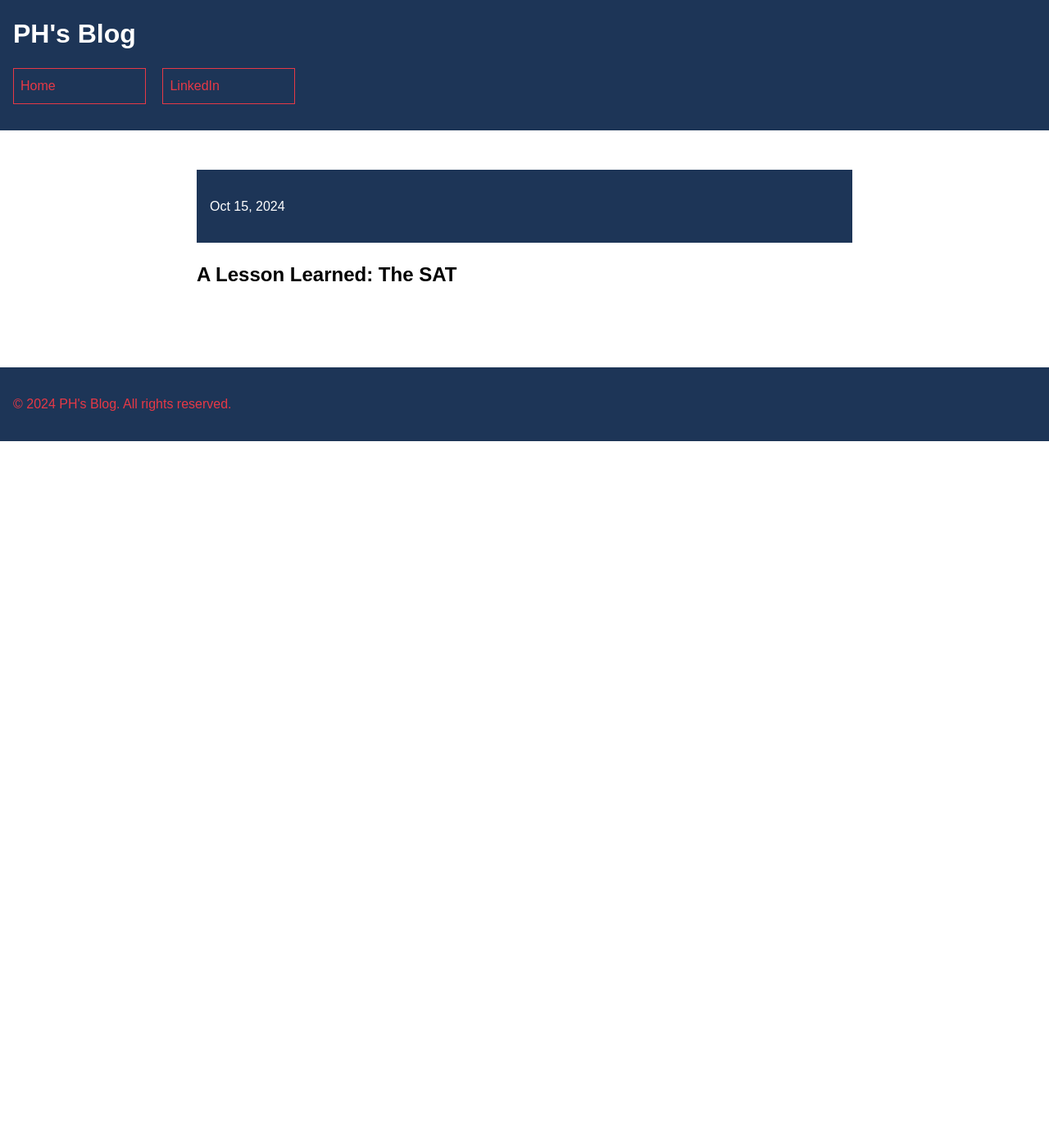
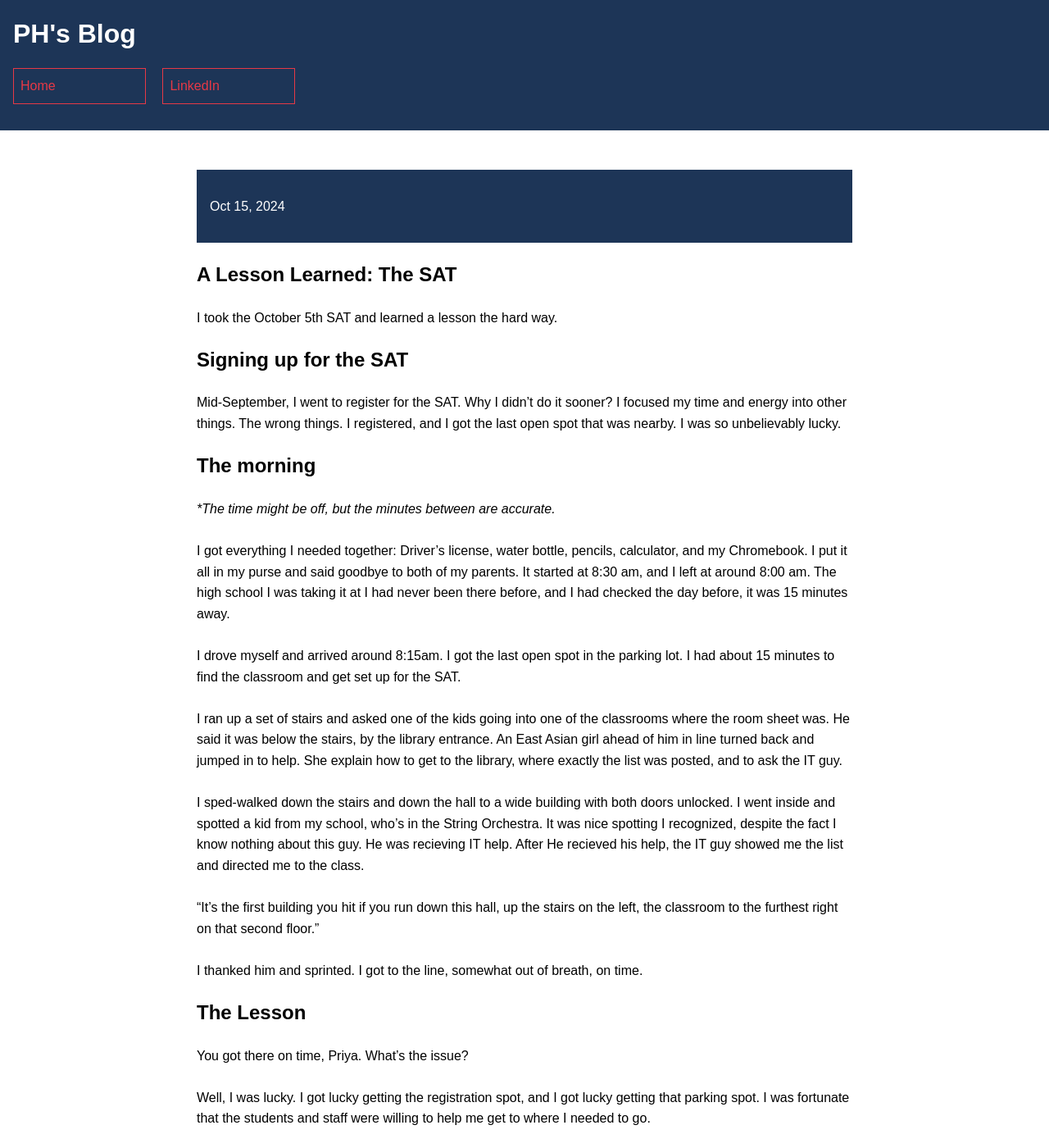
Before and after one commit to CaptainSapphire/PH-s-Blog, a Jekyll site: the page built from _posts/2024-10-15-A-Lesson-Learned:-The-SAT.md, in a window 1280 px wide and 1400 px high. Shown: the whole window at 82% size. Built offline with Jekyll 4.4.1, drawn with Linux system fonts in a browser that asks for light colours; our own code applies the rules of GitHub Pages for plain Markdown files.

Commit message:
Update 2024-10-15-A-Lesson-Learned:-The-SAT.md

```diff
--- a/_posts/2024-10-15-A-Lesson-Learned:-The-SAT.md
+++ b/_posts/2024-10-15-A-Lesson-Learned:-The-SAT.md
@@ -1 +1,15 @@
 # A Lesson Learned: The SAT
+I took the October 5th SAT and learned a lesson the hard way.
+## Signing up for the SAT
+Mid-September, I went to register for the SAT. Why I didn't do it sooner? I focused my time and energy into other things. The wrong things. I registered, and I got the last open spot that was nearby. I was so unbelievably lucky.
+## The morning
+**The time might be off, but the minutes between are accurate.*<br><br>
+I got everything I needed together: Driver's license, water bottle, pencils, calculator, and my Chromebook. I put it all in my purse and said goodbye to both of my parents. It started at 8:30 am, and I left at around 8:00 am. The high school I was taking it at I had never been there before, and I had checked the day before, it was 15 minutes away. <br><br>
+I drove myself and arrived around 8:15am. I got the last open spot in the parking lot. I had about 15 minutes to find the classroom and get set up for the SAT.<br><br>
+I ran up a set of stairs and asked one of the kids going into one of the classrooms where the room sheet was. He said it was below the stairs, by the library entrance. An East Asian girl ahead of him in line turned back and jumped in to help. She explain how to get to the library, where exactly the list was posted, and to ask the IT guy. <br><br>
+I sped-walked down the stairs and down the hall to a wide building with both doors unlocked. I went inside and spotted a kid from my school, who's in the String Orchestra. It was nice spotting I recognized, despite the fact I know nothing about this guy. He was recieving IT help. After He recieved his help, the IT guy showed me the list and directed me to the class.<br><br>
+"It's the first building you hit if you run down this hall, up the stairs on the left, the classroom to the furthest right on that second floor."<br><br>
+I thanked him and sprinted. I got to the line, somewhat out of breath, on time.
+## The Lesson
+You got there on time, Priya. What's the issue? <br><br>
+Well, I was lucky. I got lucky getting the registration spot, and I got lucky getting that parking spot. I was fortunate that the students and staff were willing to help me get to where I needed to go.
```
